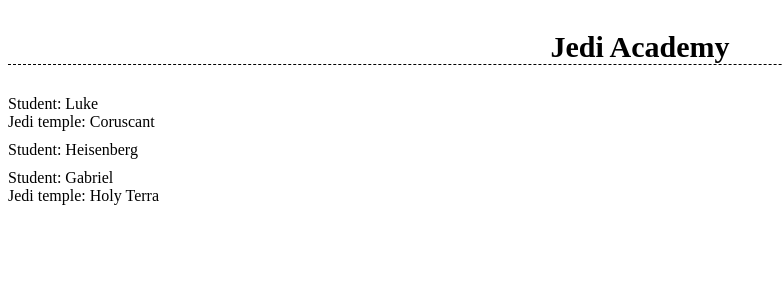
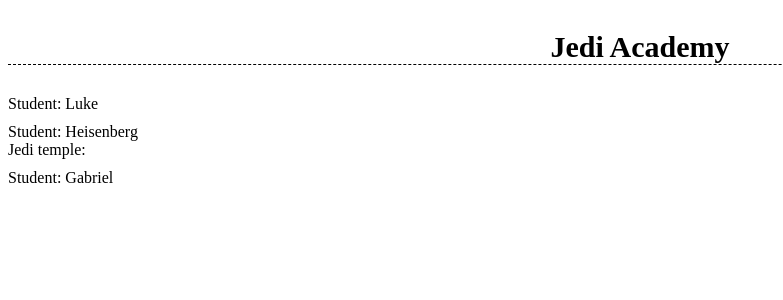
Before and after one commit to hfdiegodev/Angular-1, an Angular app in the folder TypeScript/Primeira Aplicacao/jedi-academy/: page / in a window 1280 px wide. Shown: the top 300 px of the page, without its empty margins (0-783 px from the left). Built offline with nearby package versions, Linux system fonts and the light colour scheme.

Commit message:
Diretivas *ngIf e *ngFor

```diff
--- a/TypeScript/Primeira Aplicacao/jedi-academy/src/app/app.component.html
+++ b/TypeScript/Primeira Aplicacao/jedi-academy/src/app/app.component.html
@@ -1,4 +1,2 @@
 <jad-header> </jad-header>
-<jad-student [student]="luke"></jad-student>
-<jad-student [student]="heisenberg"></jad-student>
-<jad-student [student]="gabriel"></jad-student>
+<jad-student *ngFor='let student of students' [student]='student'></jad-student>
--- a/TypeScript/Primeira Aplicacao/jedi-academy/src/app/app.component.ts
+++ b/TypeScript/Primeira Aplicacao/jedi-academy/src/app/app.component.ts
@@ -1,11 +1,17 @@
 import { Component } from '@angular/core';
+import {Student} from './student/student.model'
 
 @Component({
   selector: 'jad-root',
   templateUrl: './app.component.html'
 })
 export class AppComponent {
-  luke = {name: 'Luke', isJedi: true, temple: 'Coruscant'}
-  heisenberg = {name: 'Heisenberg', isJedi: false}
-  gabriel = {name: 'Gabriel', isJedi: true, temple: 'Holy Terra'}
+
+  students: Student[] = [
+    {name: 'Luke', isJedi: true, temple: 'Coruscant'},
+    {name: 'Heisenberg', isJedi: false},
+    {name: 'Gabriel', isJedi: true, temple: 'Holy Terra'}
+  ]
+
+
 }
--- a/TypeScript/Primeira Aplicacao/jedi-academy/src/app/student/student.component.html
+++ b/TypeScript/Primeira Aplicacao/jedi-academy/src/app/student/student.component.html
@@ -1,6 +1,6 @@
 <div>
     Student: {{student.name}}
-    <div [hidden]= "!student.isJedi">
+    <div *ngIf = "!student.isJedi">
         Jedi temple: {{student.temple}}
     </div>
 </div>
```
